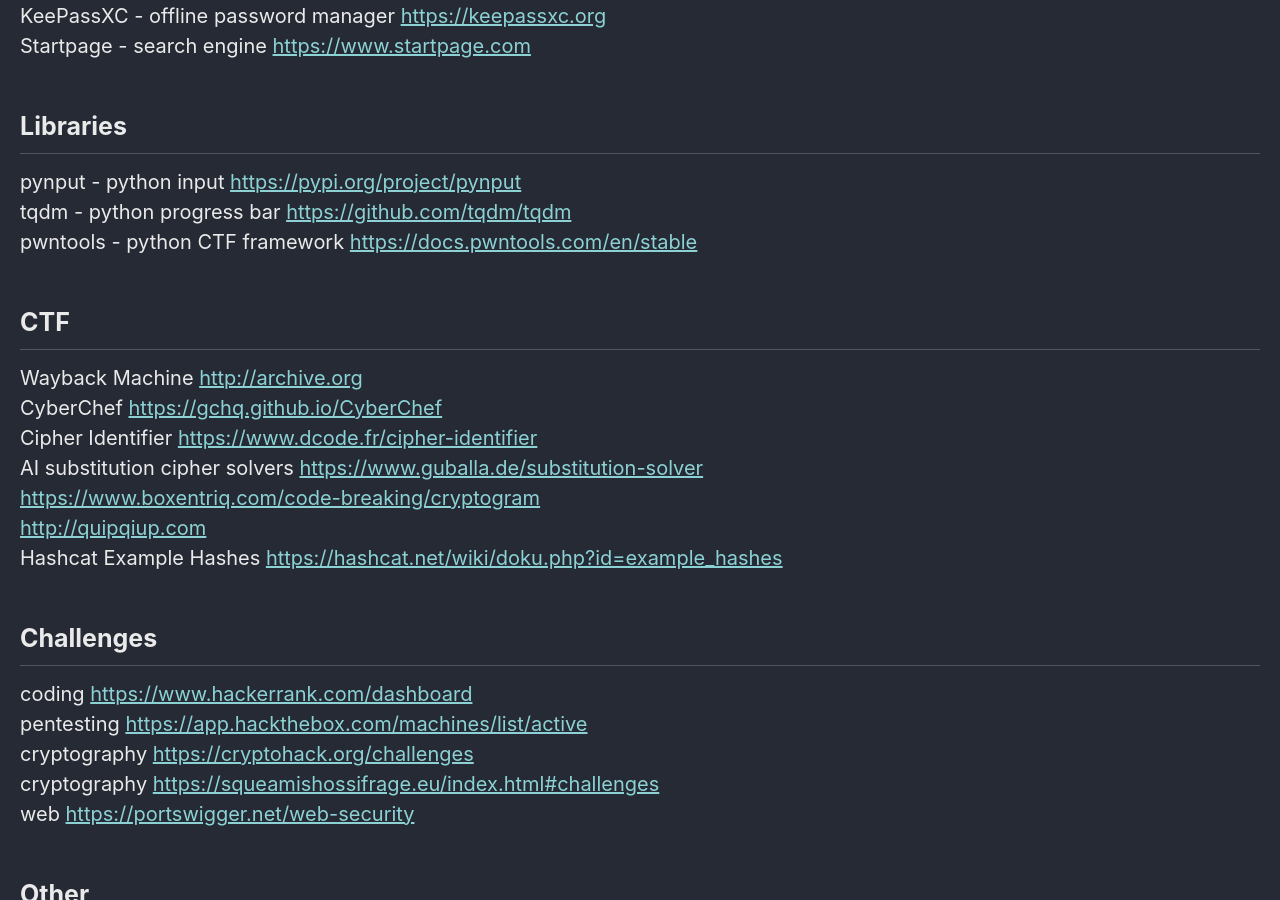
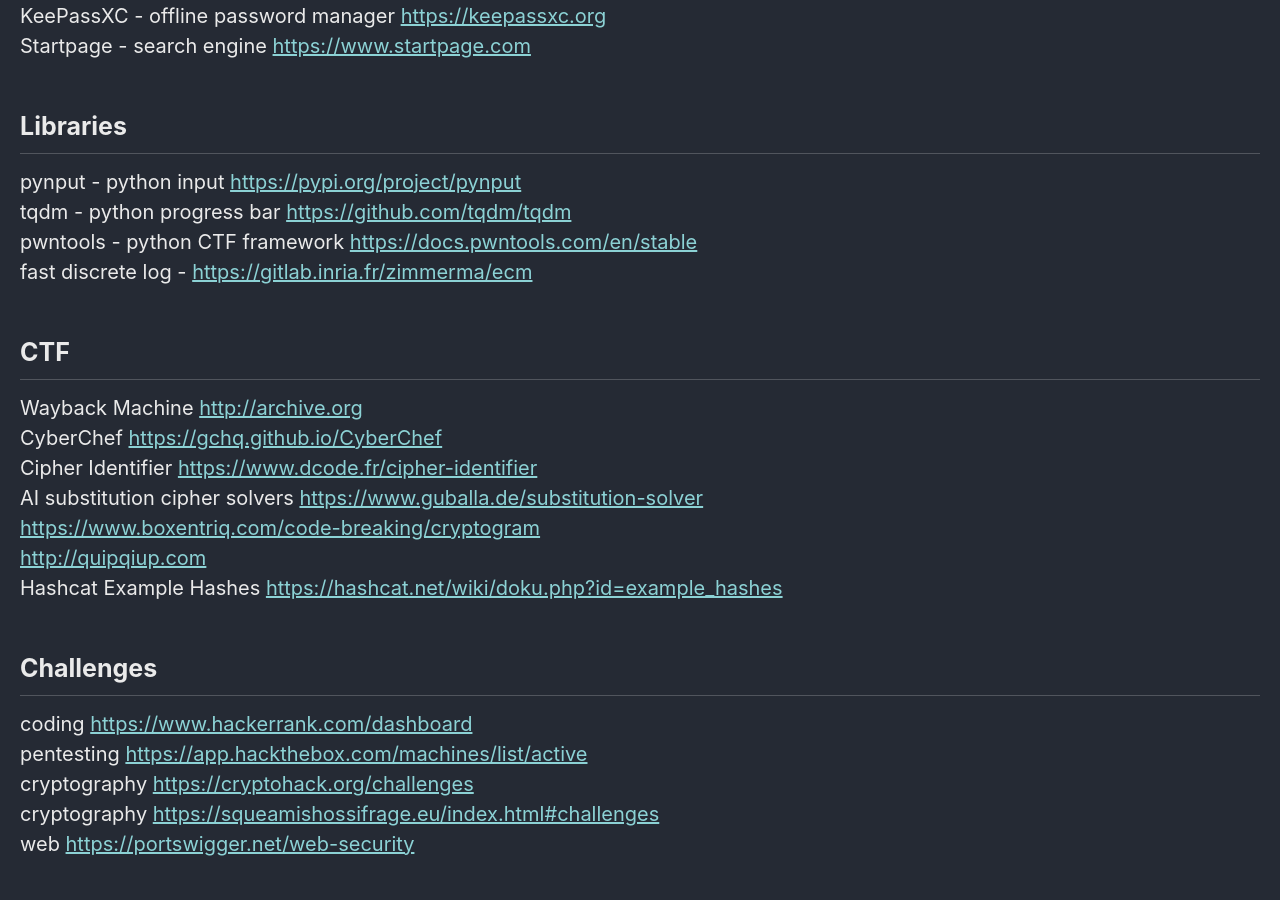
Before and after one commit to Connor-McCartney/Connor-McCartney.github.io, a Jekyll site: the page built from _pages/misc/resources.md, in a window 1280 px wide and 900 px high, scrolled down 343 px. Built offline with Jekyll 4.4.1, drawn with Linux system fonts in a browser that asks for light colours; cached includes are drawn as plain includes.

Commit message:
Update resources.md

```diff
--- a/_pages/misc/resources.md
+++ b/_pages/misc/resources.md
@@ -16,6 +16,7 @@ Startpage - search engine <https://www.startpage.com> <br>
 pynput - python input <https://pypi.org/project/pynput> <br>
 tqdm - python progress bar <https://github.com/tqdm/tqdm> <br>
 pwntools - python CTF framework <https://docs.pwntools.com/en/stable> <br>
+fast discrete log - <https://gitlab.inria.fr/zimmerma/ecm>
 
 ## CTF
 
```
